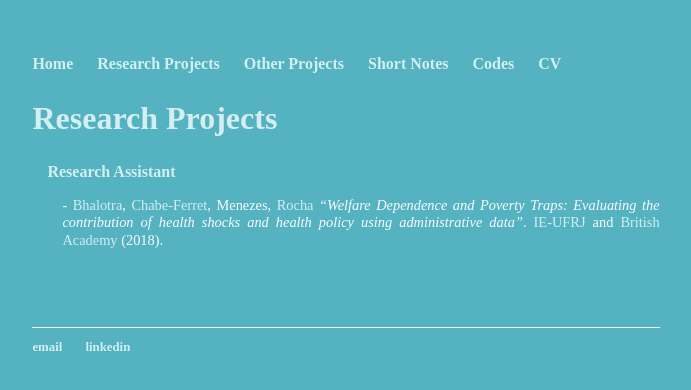
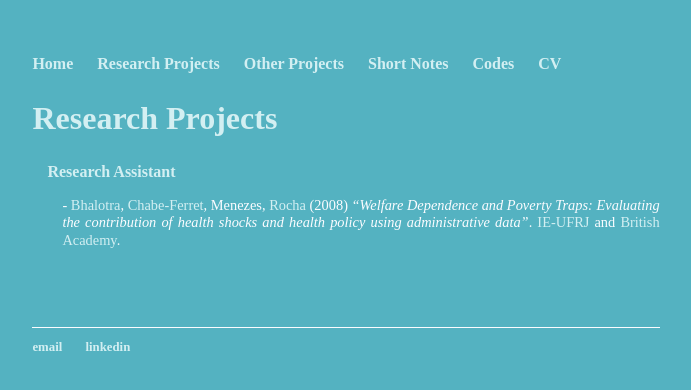
Before and after one commit to michelszklo/michelszklo.github.io, a Jekyll site: the page built from r_projects.html, in a window 1280 px wide. Shown: the top 390 px of the page, without its empty margins (294-985 px from the left). Built offline with Jekyll 4.4.1, drawn with Linux system fonts in a browser that asks for light colours.

Commit message:
Update r_projects.html

```diff
--- a/r_projects.html
+++ b/r_projects.html
@@ -5,7 +5,7 @@ title: Michel Szklo's Projects
 <div class="blurb">
 	<h2>Research Projects</h2>
 	<h3 style="padding-left: 15px;">Research Assistant</h3>
-	<p style="padding-left: 30px; text-align: justify;">- <a href="https://sites.google.com/site/soniaradhikabhalotra/">Bhalotra</a>, <a href="https://sites.google.com/site/bastiencf/home">Chabe-Ferret</a>, Menezes, <a href="http://www.rudirocha.org/">Rocha </a> <em>&ldquo;Welfare Dependence and Poverty Traps: Evaluating the contribution of health shocks and health policy using administrative data&rdquo;</em>.&nbsp;<a href="http://www.ie.ufrj.br/index.php/eng/about-ie">IE-UFRJ</a> and <a href="https://www.britac.ac.uk/">British Academy</a>&nbsp;(2018).</p>
+	<p style="padding-left: 30px; text-align: justify;">- <a href="https://sites.google.com/site/soniaradhikabhalotra/">Bhalotra</a>, <a href="https://sites.google.com/site/bastiencf/home">Chabe-Ferret</a>, Menezes, <a href="http://www.rudirocha.org/">Rocha </a> (2008) <em>&ldquo;Welfare Dependence and Poverty Traps: Evaluating the contribution of health shocks and health policy using administrative data&rdquo;</em>.&nbsp;<a href="http://www.ie.ufrj.br/index.php/eng/about-ie">IE-UFRJ</a> and <a href="https://www.britac.ac.uk/">British Academy</a>.</p>
 	<p>&nbsp;</p>
 	<p>&nbsp;</p>
 </div><!-- /.blurb -->
```
